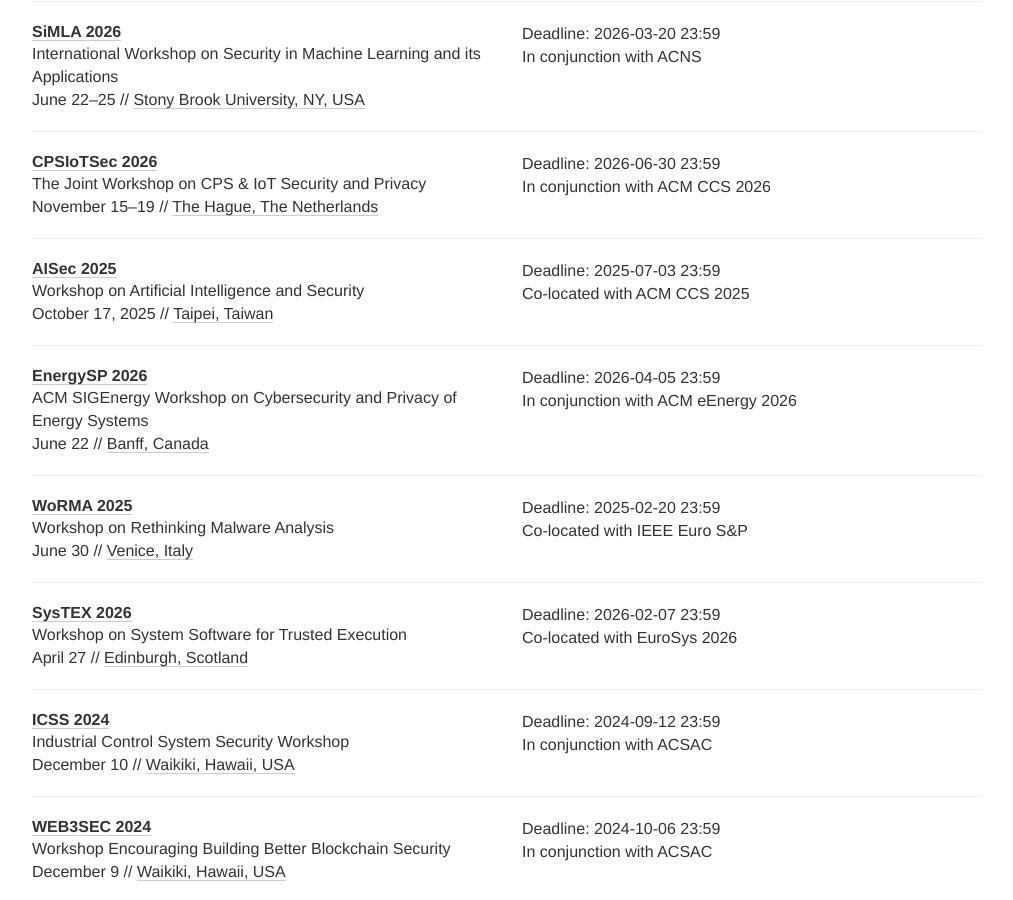
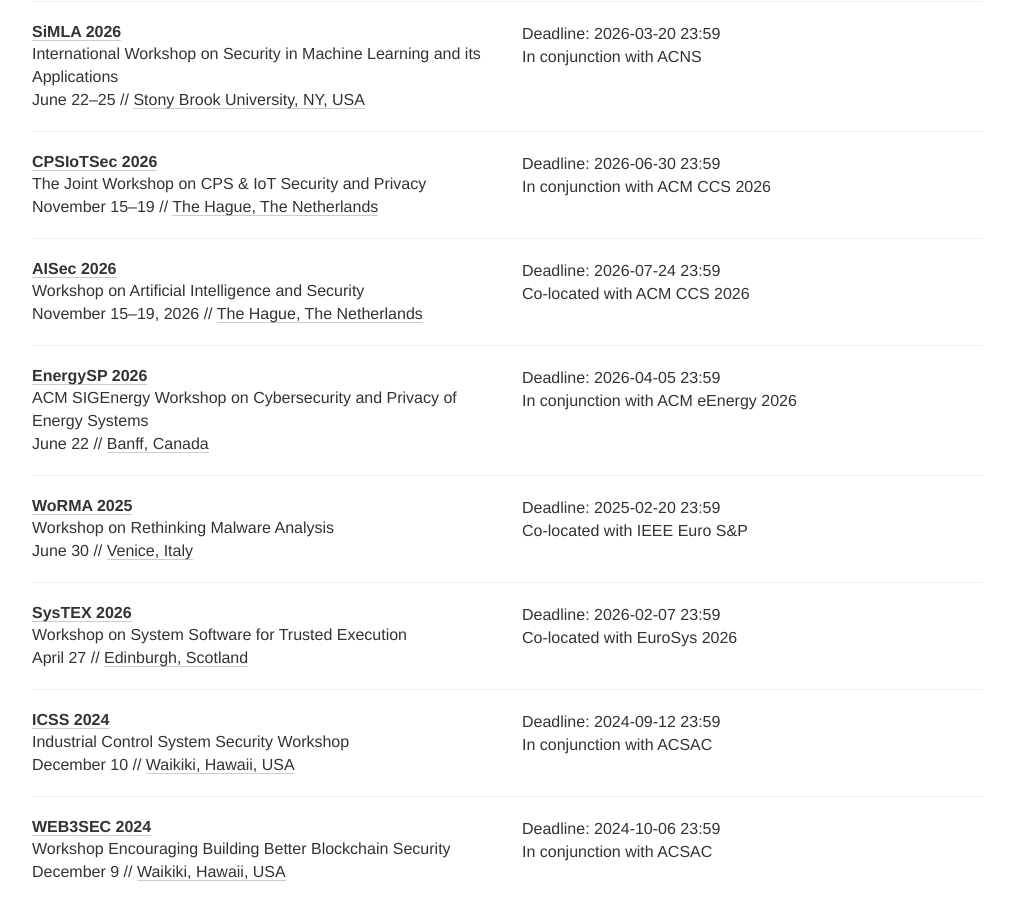
Before and after one commit to sec-deadlines/sec-deadlines.github.io, a Jekyll site: the page built from index.html, in a window 1280 px wide and 900 px high, scrolled down 16946 px. Shown: the whole window, without its empty margins (133-1146 px from the left). Built offline with Jekyll 4.4.1, drawn with Linux system fonts in a browser that asks for light colours; nearby versions of some CDN libraries; comment, search, counter and statistics services are not loaded.

Commit message:
Update conferences.yml
updated AISec to AISec'26

```diff
--- a/_data/conferences.yml
+++ b/_data/conferences.yml
@@ -904,6 +904,7 @@
 
 # Workshops
 
+
 - name: ANUBIS
   description: Assessment with New methodologies, Unified Benchmarks, and environments, of Intrusion detection and response Systems
   year: 2026
@@ -1001,12 +1002,12 @@
 
 - name: AISec
   description: Workshop on Artificial Intelligence and Security
-  year: 2025
+  year: 2026
   link: https://aisec.cc
-  deadline: ["2025-07-03 23:59"]
-  date: October 17, 2025
-  comment: Co-located with ACM CCS 2025
-  place: Taipei, Taiwan
+  deadline: ["2026-07-24 23:59"]
+  date: November 15-19, 2026
+  comment: Co-located with ACM CCS 2026
+  place: The Hague, The Netherlands
   tags: [SEC, PRIV, SHOP, OTHERS]
 
 - name: EnergySP
```
